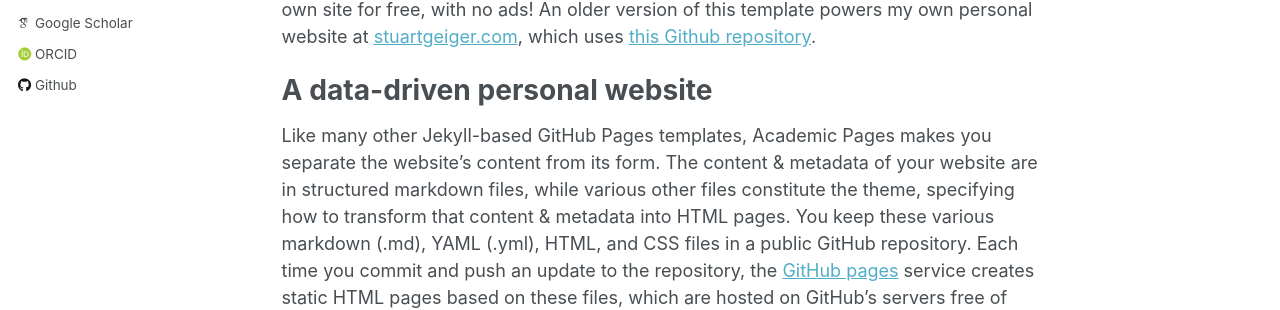
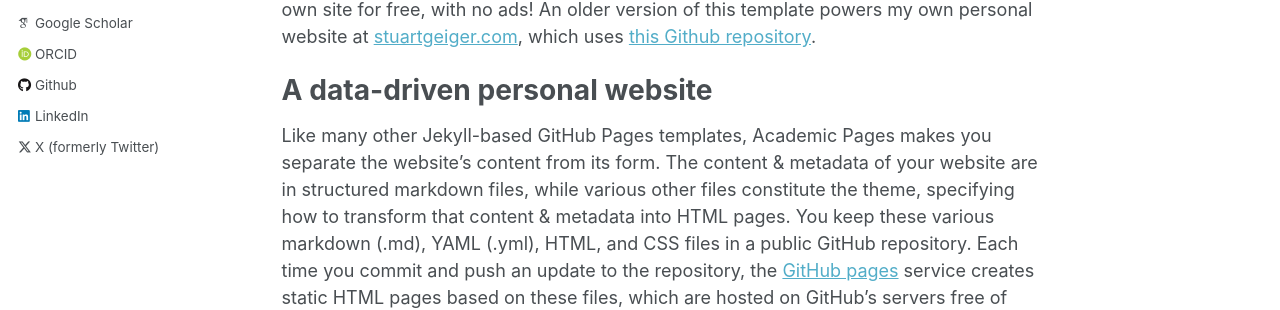
Before and after one commit to emiramaro/emiramaro.github.io, a Jekyll site: the page built from _pages/about.md, in a window 1280 px wide. Shown: the part 396-706 px from the top of the page. Built offline with Jekyll 4.4.1, drawn with Linux system fonts in a browser that asks for light colours; some web fonts are replaced; part of the change alters nothing that is shown.

Commit message:
add x and linkedin

```diff
--- a/_config.yml
+++ b/_config.yml
@@ -57,7 +57,7 @@ author:
   keybase          : # Username
   instagram        : # Username
   lastfm           : # Username
-  linkedin         : # Username
+  linkedin         : "https://www.linkedin.com/in/emir-syailendra-b8b315191/"
   mastodon         : # URL
   medium           : # URL
   pinterest        : # Username
@@ -65,7 +65,7 @@ author:
   steam            : # Username
   telegram         : # URL
   tumblr           : # Username
-  twitter          : # Username for X / Twitter
+  twitter          : "https://x.com/emiramaro"
   vine             : # Username
   weibo            : # Username
   wikipedia        : # Username
```
